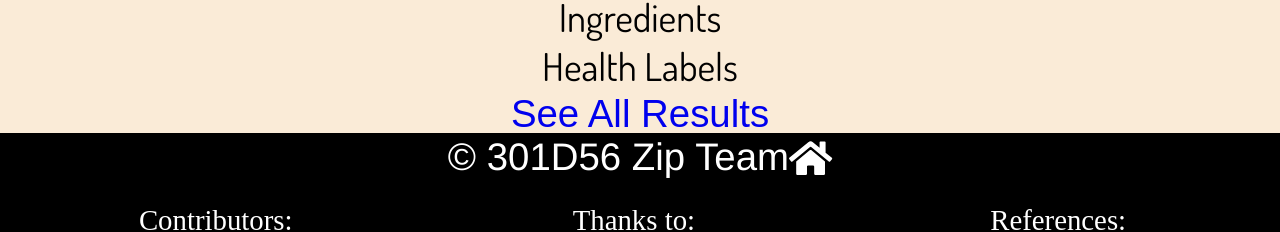
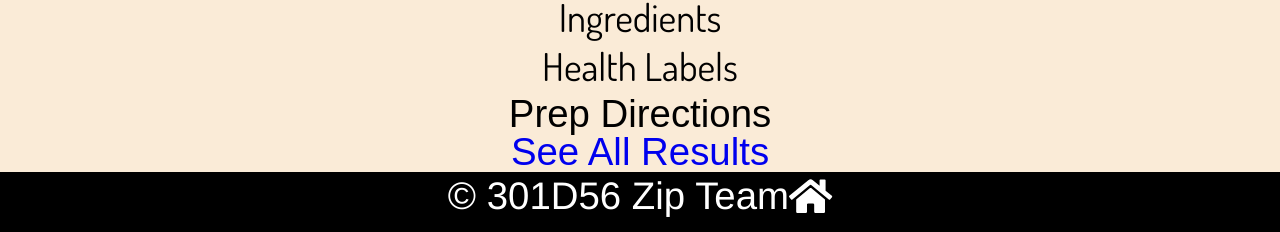
Before and after one commit to chidrome/recipes-client-side, a React (Create React App) app: page /moreDetails in a window 1280 px wide. Shown: the part 331-563 px from the top of the page. Built offline with nearby package versions, Linux system fonts and the light colour scheme; the HTML template or start-up script is replaced by a standard one; a web font is replaced by a local one.

Commit message:
adding url link in more details

```diff
--- a/src/App.js
+++ b/src/App.js
@@ -72,7 +72,7 @@ export default class App extends Component {
   render() {
     return (
       <div className="App">
-      <HeaderTitle/>
+      <HeaderTitle />
         <Router>
           <Navbar user={this.state.user} updateUser={this.getUser} />
           <Route exact path="/" component={
--- a/src/components/MoreDetails.js
+++ b/src/components/MoreDetails.js
@@ -44,6 +44,10 @@ class MoreDetails extends Component {
         <h3 className = 'resultTitle'>Health Labels</h3>
         <ul className = 'prepPara'>{allHealthLabels}</ul>
       </div>
+
+      <div>
+        <a href={this.props.recipe.url}>Prep Directions</a>
+      </div>
       <Link to="/allResults">See All Results</Link>
     </div>
     )
--- a/src/components/Navbar.js
+++ b/src/components/Navbar.js
@@ -23,8 +23,7 @@ export default class Navbar extends Component {
                 <li className = 'menuItem'><Link to="/">Home</Link></li>
                 <li className = 'menuItem'><Link to="/aboutus">About Us</Link></li>
                 <li className = 'menuItem'><Link to="/profile">Profile</Link></li>
-                <li className = 'logoutItem'><button className="logout-button" onClick={this.handleLogout}><Link to="/">Logout</Link></button></li>
-
+                <li><button className="logout-button" onClick={this.handleLogout}><Link to="/">Logout</Link></button></li>
               </ul>
             </div>
           </nav>
--- a/src/constant/server.js
+++ b/src/constant/server.js
@@ -1,2 +1,2 @@
-// export default 'http://localhost:5000';
-export default 'https://recipe-server-side.herokuapp.com'
+export default 'http://localhost:5000';
+// export default 'https://recipe-server-side.herokuapp.com'
```
